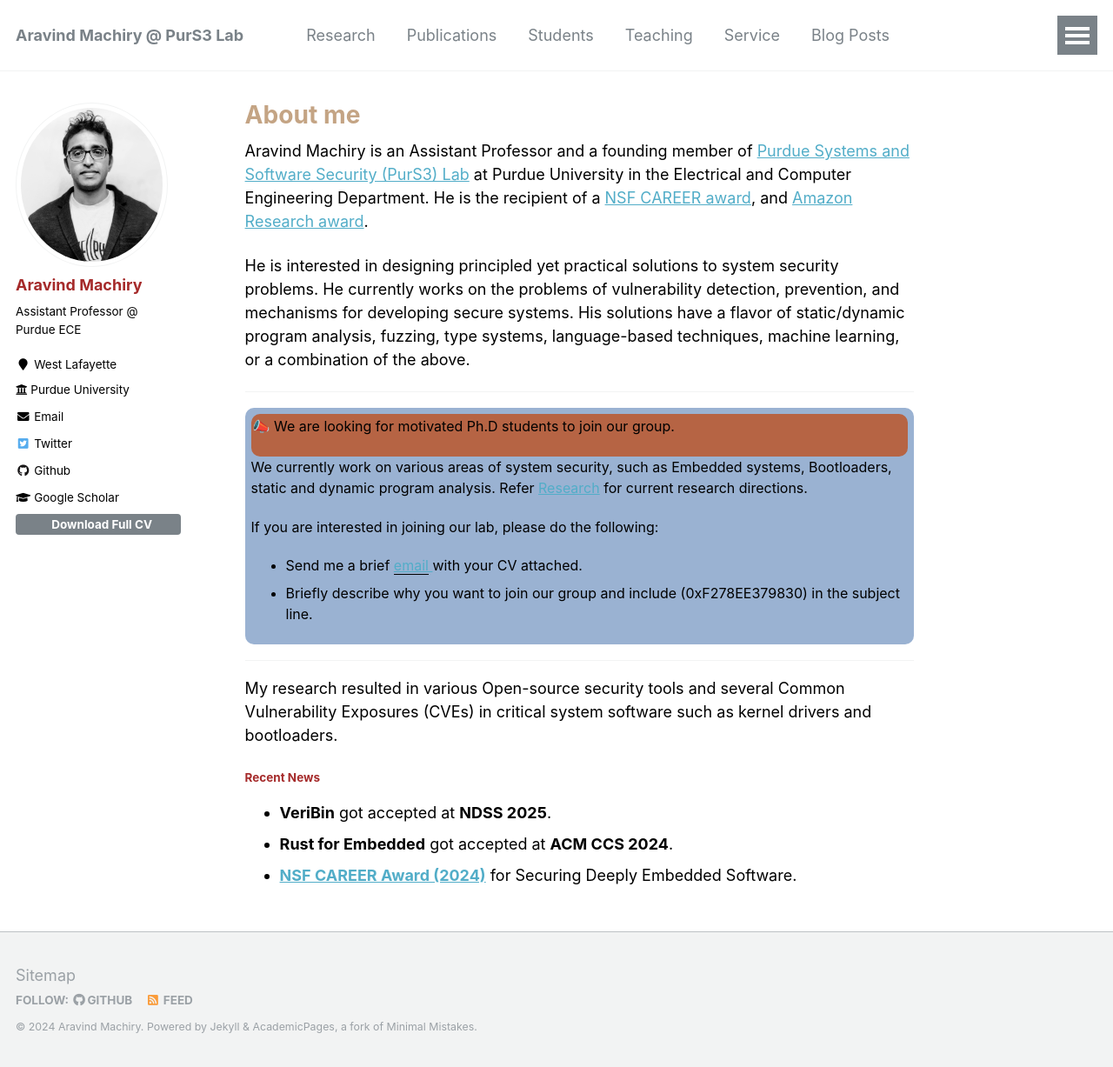
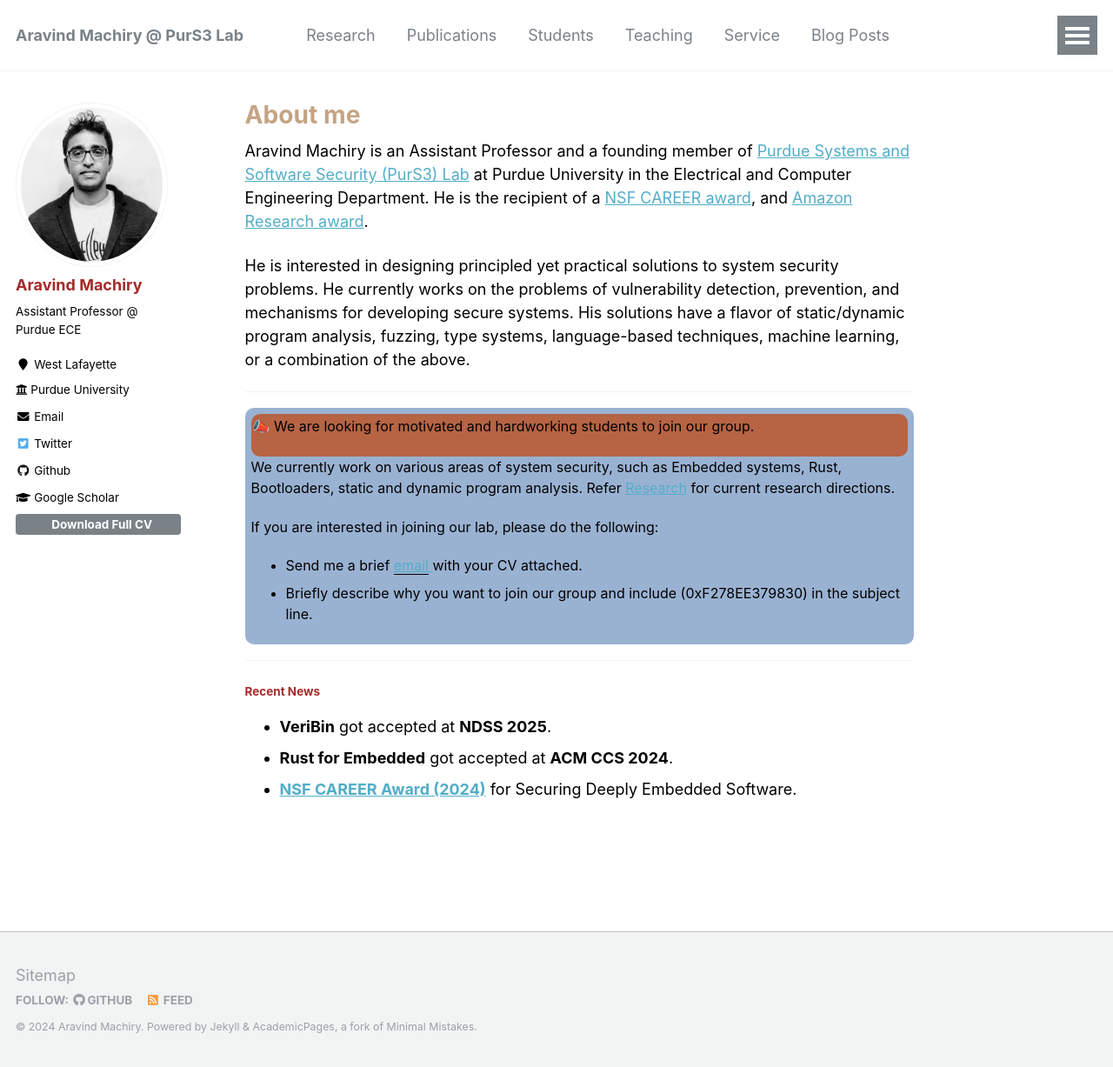
Before and after one commit to Machiry/machiry.github.io, a Jekyll site: the page built from _pages/about.md, in a window 1280 px wide and 1227 px high. Shown: the whole window at 87% size. Built offline with Jekyll 4.4.1, drawn with Linux system fonts in a browser that asks for light colours.

Commit message:
Adidng all

```diff
--- a/_pages/about.md
+++ b/_pages/about.md
@@ -18,9 +18,9 @@ His solutions have a flavor of static/dynamic program analysis, fuzzing, type sy
 <hr>
 <div class="announcement" style="background-color: #9ab2d2; padding: 7px; border: 1px #295bcc; border-radius: 10px; font-size: 16px;font-color:#100d0d">
     <div class="announcement" style="background-color: #b66444; padding: 2px; border: 1px #295bcc; border-radius: 10px; font-size: 16px;font-color:#000000">
-  <p> 📣 We are looking for motivated Ph.D students to join our group. </p></div>
+  <p> 📣 We are looking for motivated and hardworking students to join our group. </p></div>
 
-  <p>We currently work on various areas of system security, such as Embedded systems, Bootloaders, static and dynamic program analysis. Refer <a target="_blank" href="https://machiry.github.io/research/">Research</a> for current research directions.</p>
+  <p>We currently work on various areas of system security, such as Embedded systems, Rust, Bootloaders, static and dynamic program analysis. Refer <a target="_blank" href="https://machiry.github.io/research/">Research</a> for current research directions.</p>
   <p> If you are interested in joining our lab, please do the following:</p>
   <ul>
     <li>Send me a brief <a target="_blank" href="mailto:amachiry@purdue.edu">
@@ -31,8 +31,6 @@ His solutions have a flavor of static/dynamic program analysis, fuzzing, type sy
 </div>
 <hr>
 
-My research resulted in various Open-source security tools and several Common Vulnerability Exposures (CVEs) in critical system software such as kernel drivers and bootloaders.
-
 #### Recent News
 * __VeriBin__ got accepted at __NDSS 2025__.
 * __Rust for Embedded__ got accepted at __ACM CCS 2024__.
```
